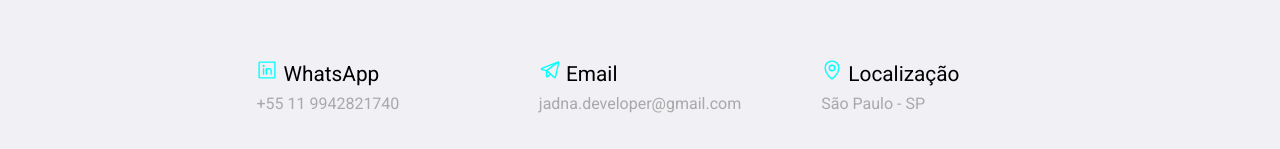
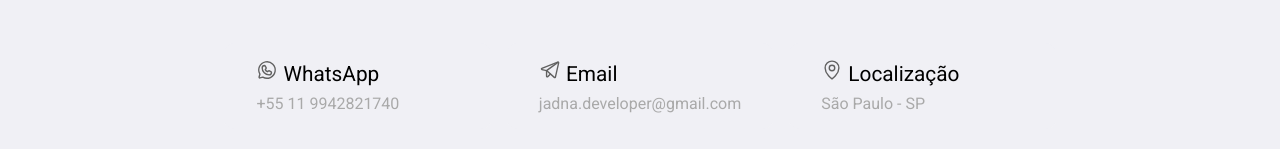
Before and after one commit to JadnaSantos/portfolio, a React (Vite) app: page /contact in a window 1280 px wide. Shown: the part 217-366 px from the top of the page. Built offline with nearby package versions, Linux system fonts and the light colour scheme.

Commit message:
refactor/alteracao na cor dos icons

```diff
--- a/src/pages/Contact/index.tsx
+++ b/src/pages/Contact/index.tsx
@@ -2,7 +2,7 @@ import * as S from './styles';
 import {
   ChatText,
   Envelope,
-  LinkedinLogo,
+  WhatsappLogo,
   MapPin,
   TelegramLogo,
   User,
@@ -15,6 +15,7 @@ import { useRef } from 'react';
 import { Button } from '../../components/Button';
 import axios from 'axios';
 import * as Styles from '../../../src/styles/styles';
+import { toast } from 'react-toastify';
 
 
 const FormContantValidationSchema = zod.object({
@@ -42,16 +43,18 @@ export function Contact() {
     try {
       const { name, email, subject } = data;
 
-      const response = await axios.post('https://formsubmit.co/jadna.developer@gmail.com', {
+      await axios.post('https://formsubmit.co/jadna.developer@gmail.com', {
         name, email, subject
       });
+      reset();
 
-      console.log(response);
+      toast.success('Informações envidas com sucesso');
+
     } catch (err) {
-      console.log(err);
+      toast.error('Erro insperado, por favor, tente mais tarde');
     }
 
-    reset();
+
   };
 
   return (
@@ -62,15 +65,15 @@ export function Contact() {
       </Styles.Title>
       <S.Content>
         <div className='contact-content'>
-          <h4><LinkedinLogo size={22} color="#00fffb" /> WhatsApp </h4>
+          <h4><WhatsappLogo size={22} color="#616161" /> WhatsApp </h4>
           <span>+55 11 9942821740</span>
         </div>
         <div className='contact-content'>
-          <h4> <TelegramLogo size={22} color="#00fffb" /> Email </h4>
+          <h4> <TelegramLogo size={22} color="#616161" /> Email </h4>
           <span>jadna.developer@gmail.com</span>
         </div>
         <div className='contact-content'>
-          <h4><MapPin size={22} color="#00fffb" /> Localização</h4>
+          <h4><MapPin size={22} color="#616161" /> Localização</h4>
           <span>São Paulo - SP</span>
         </div>
       </S.Content>
```
